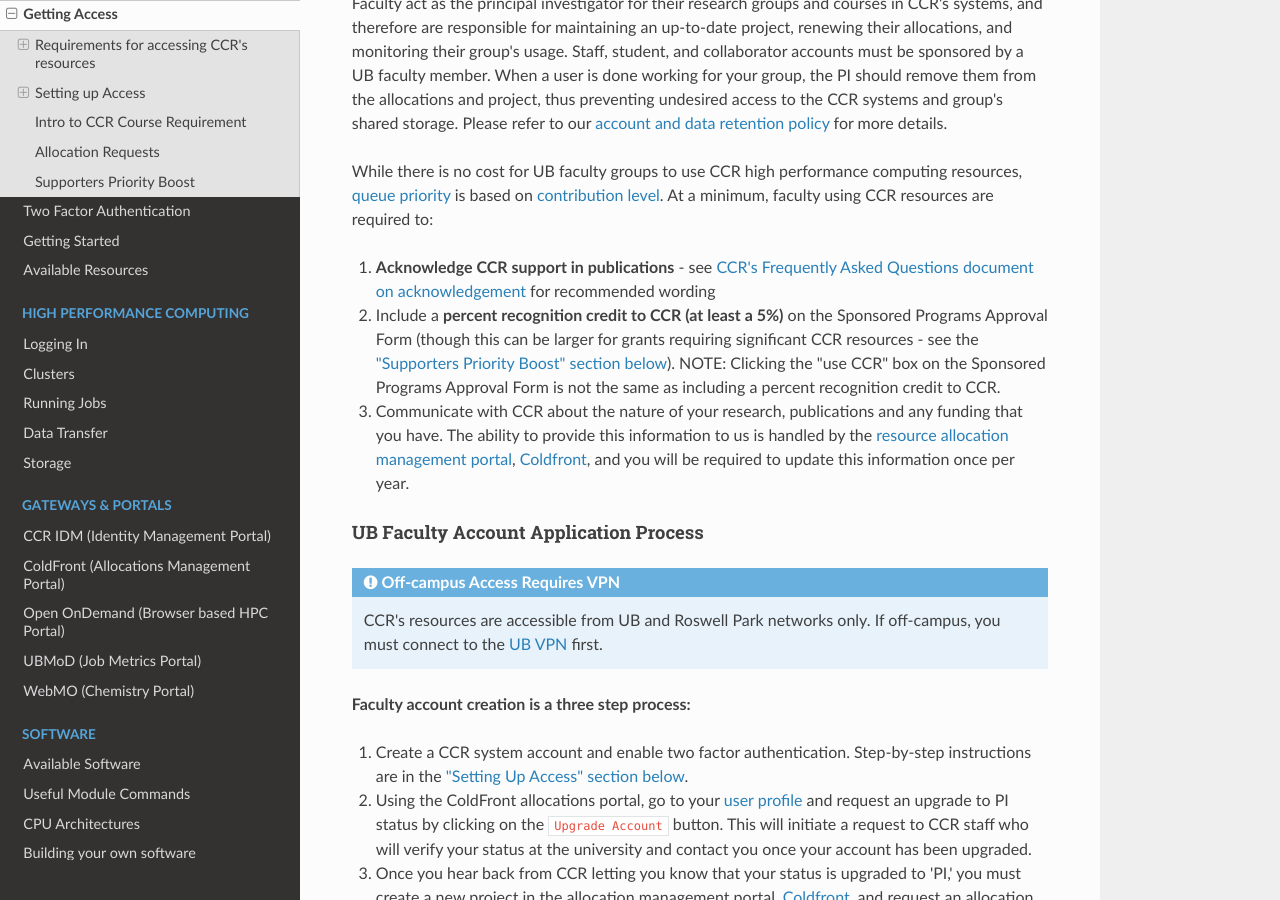
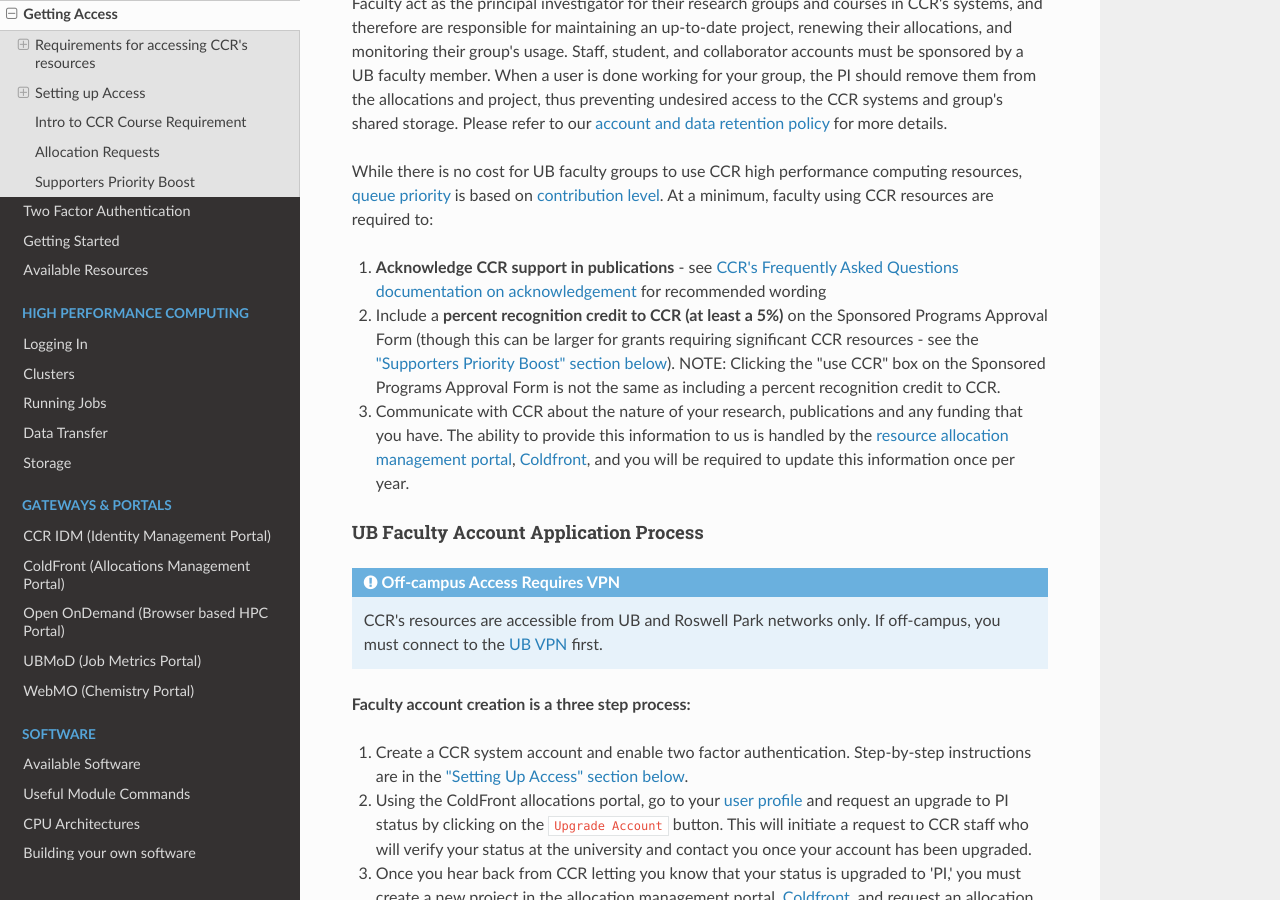
Before and after one commit to ubccr/ccrdocs, an MkDocs documentation site: the page built from pages/getting-access.md, in a window 1280 px wide and 900 px high, scrolled down 370 px. Built offline with MkDocs 1.6.1, drawn with Linux system fonts in a browser that asks for light colours; nearby versions of some CDN libraries.

Commit message:
Update pages/getting-access.md

```diff
--- a/pages/getting-access.md
+++ b/pages/getting-access.md
@@ -8,7 +8,7 @@ Faculty act as the principal investigator for their research groups and courses
 
 While there is no cost for UB faculty groups to use CCR high performance computing resources, [queue priority](hpc/jobs.md#job-priority) is based on [contribution level](#supporters-priority-boost).   At a minimum, faculty using CCR resources are required to:
 
-1. **Acknowledge CCR support in publications** - see [CCR's Frequently Asked Questions document on acknowledgement](faq.md#how-do-i-acknowledge-the-use-of-ccr-resources) for recommended wording
+1. **Acknowledge CCR support in publications** - see [CCR's Frequently Asked Questions documentation on acknowledgement](faq.md#how-do-i-acknowledge-the-use-of-ccr-resources) for recommended wording
 2. Include a **percent recognition credit to CCR (at least a 5%)** on the Sponsored Programs Approval Form (though this can be larger for grants requiring significant CCR resources - see the ["Supporters Priority Boost" section below](#supporters-priority-boost)).  NOTE:  Clicking the "use CCR" box on the Sponsored Programs Approval Form is not the same as including a percent recognition credit to CCR.
 3. Communicate with CCR about the nature of your research, publications and any funding that you have.  The ability to provide this information to us is handled by the [resource allocation management portal](portals/coldfront.md), [Coldfront](https://coldfront.ccr.buffalo.edu), and you will be required to update this information once per year.
 
```
